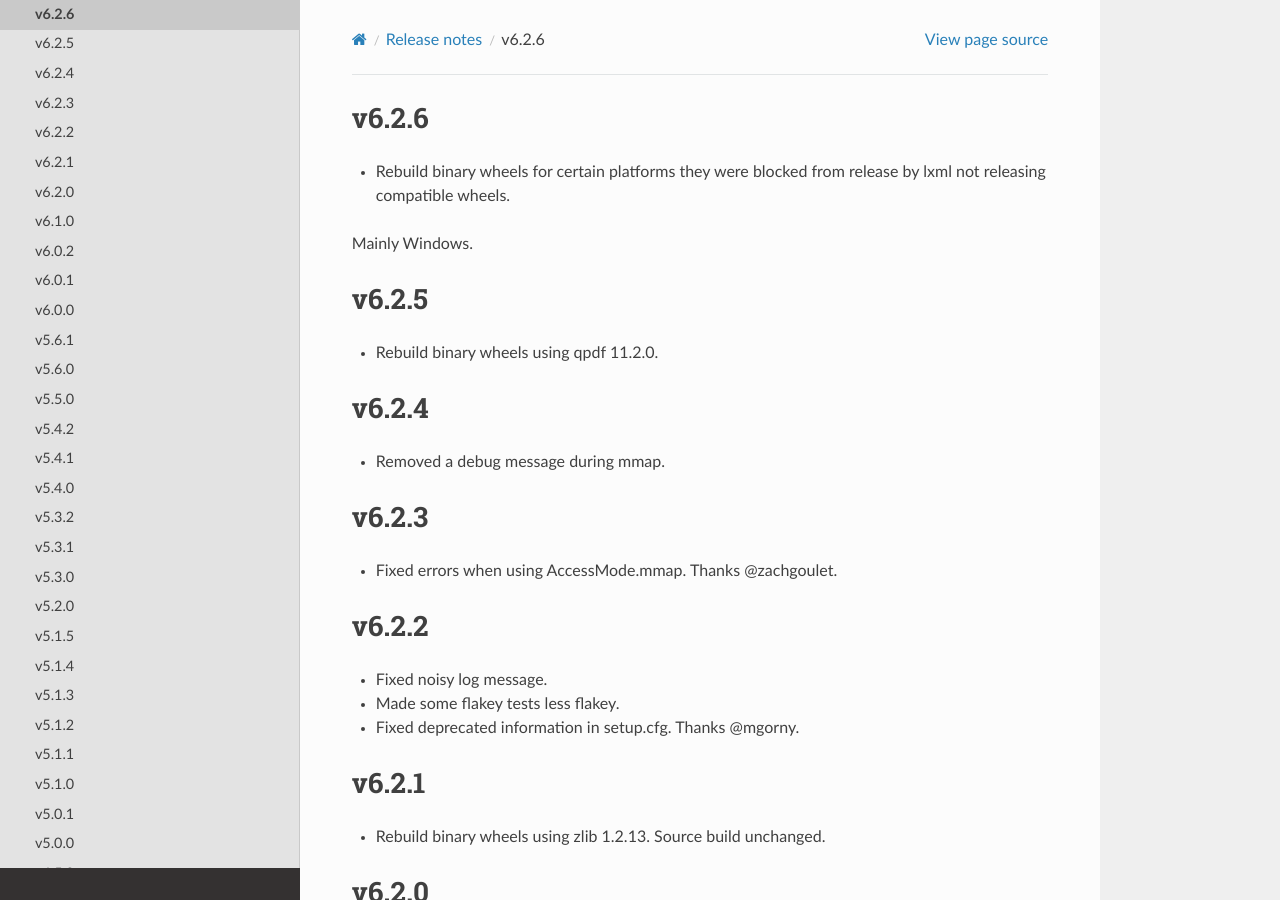
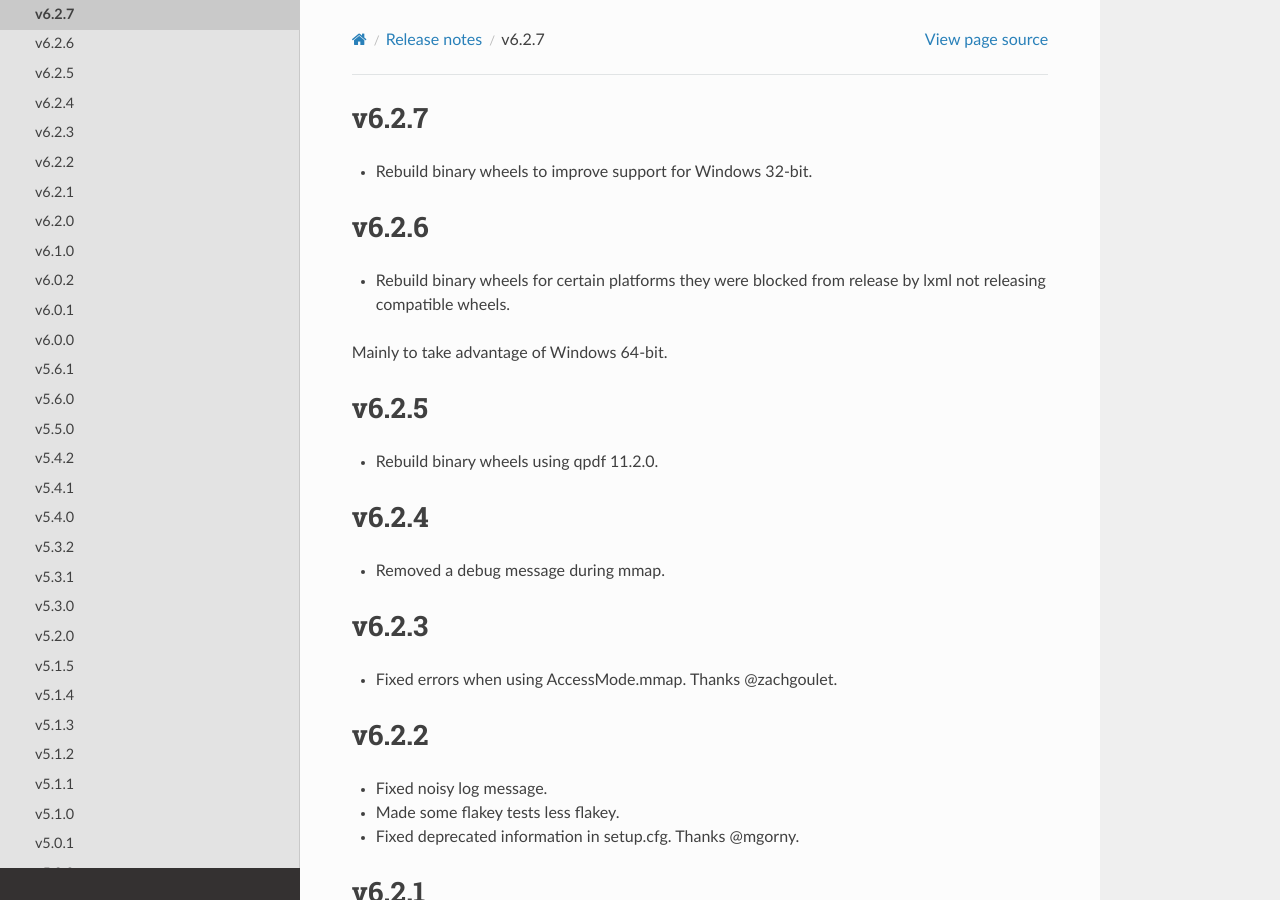
Before and after one commit to pikepdf/pikepdf, a Sphinx documentation site: the page built from docs/releasenotes/version6.rst, in a window 1280 px wide and 900 px high. Built offline with Sphinx 7.4.7 and the Read the Docs theme 2.0.0, drawn with Linux system fonts in a browser that asks for light colours; the version number could not be read and is left out.

Commit message:
v6.2.7 release notes

```diff
--- a/docs/releasenotes/version6.rst
+++ b/docs/releasenotes/version6.rst
@@ -1,8 +1,13 @@
+v6.2.7
+======
+
+- Rebuild binary wheels to improve support for Windows 32-bit.
+
 v6.2.6
 ======
 
 - Rebuild binary wheels for certain platforms they were blocked from release by lxml not releasing compatible wheels.
-Mainly Windows.
+Mainly to take advantage of Windows 64-bit.
 
 v6.2.5
 ======
```
